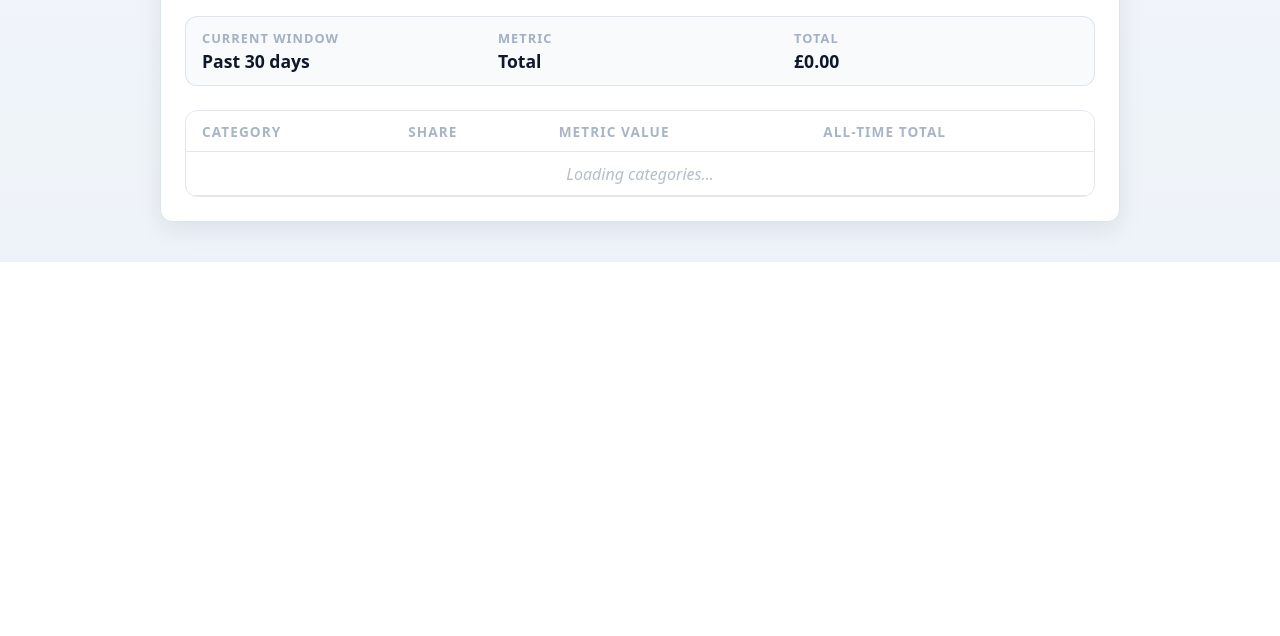
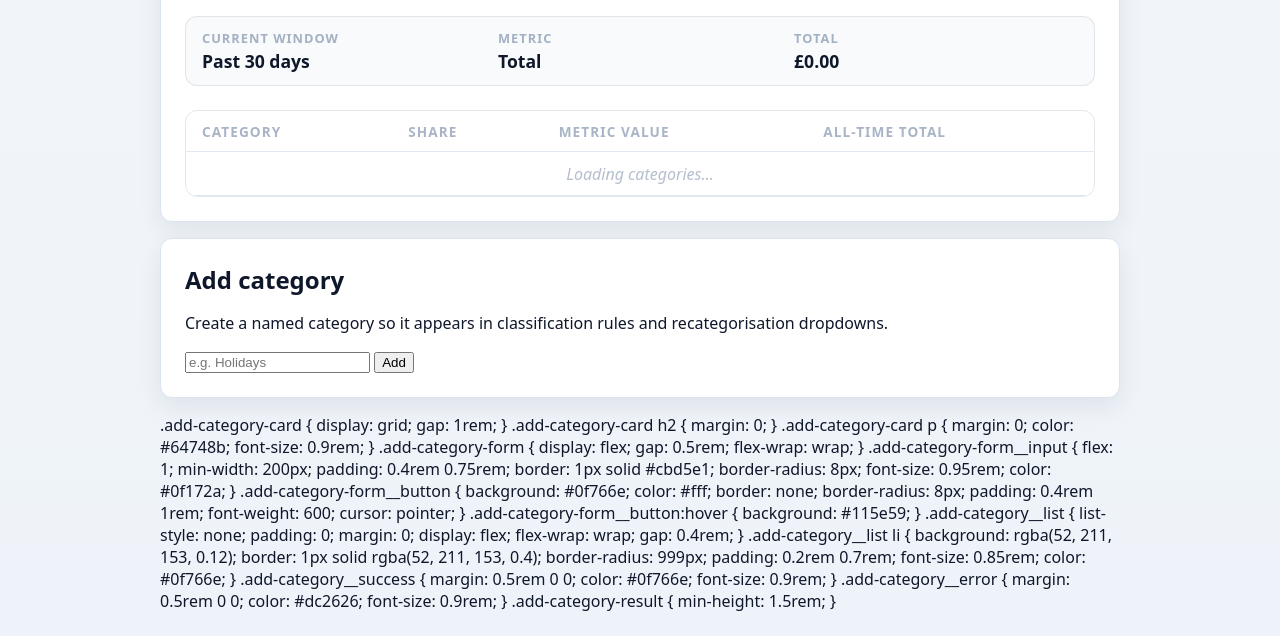
Before and after one commit to sebbacon/starling, a Django app: template templates/spaces/categories.html in a window 1280 px wide. Shown: the part 657-1293 px from the top of the page. Before the commit the page ends 919 px from the top, so only its background shows below. Run offline with Django 5.2, Linux system fonts and the light colour scheme; the template is opened without the code that fills it, so the values that code supplies are empty; some libraries are stand-ins or nearby versions.

Commit message:
Store application users and custom categories

```diff
--- a/starling_web/spaces/urls.py
+++ b/starling_web/spaces/urls.py
@@ -13,6 +13,7 @@
     path("", RedirectView.as_view(pattern_name="spaces:spending", permanent=False), name="home"),
     path("categories/", views.categories_overview, name="categories"),
     path("categories/data/", views.categories_data, name="categories-data"),
+    path("categories/add/", views.add_category, name="categories-add"),
     path("spending/", views.spending, name="spending"),
     path("spending/category/<str:category_name>/", views.spending, name="spending-category"),
     path("spending/counterparty/<str:counterparty_name>/", views.spending, name="spending-counterparty"),
--- a/templates/spaces/categories.html
+++ b/templates/spaces/categories.html
@@ -59,6 +59,29 @@
           </tr>
         </tbody>
       </table>
+    </div>
+  </section>
+
+  <section class="card add-category-card">
+    <h2>Add category</h2>
+    <p>Create a named category so it appears in classification rules and recategorisation dropdowns.</p>
+    <form
+      hx-post="{% url 'spaces:categories-add' %}"
+      hx-target="#add-category-result"
+      hx-swap="innerHTML"
+      hx-on::after-request="if(event.detail.successful && event.detail.xhr.status===200 && !this.querySelector('.add-category__error')) this.querySelector('input[name=name]').value=''"
+      class="add-category-form"
+    >
+      {% csrf_token %}
+      <input type="text" name="name" placeholder="e.g. Holidays" class="add-category-form__input" required />
+      <button type="submit" class="add-category-form__button">Add</button>
+    </form>
+    <div id="add-category-result" class="add-category-result">
+      {% if user_categories %}
+        <ul class="add-category__list">
+          {% for cat in user_categories %}<li>{{ cat.name }}</li>{% endfor %}
+        </ul>
+      {% endif %}
     </div>
   </section>
 
@@ -179,6 +202,75 @@
       text-align: center;
       color: rgba(148, 163, 184, 0.7);
       font-style: italic;
+    }
+  </style>
+
+    .add-category-card {
+      display: grid;
+      gap: 1rem;
+    }
+    .add-category-card h2 {
+      margin: 0;
+    }
+    .add-category-card p {
+      margin: 0;
+      color: #64748b;
+      font-size: 0.9rem;
+    }
+    .add-category-form {
+      display: flex;
+      gap: 0.5rem;
+      flex-wrap: wrap;
+    }
+    .add-category-form__input {
+      flex: 1;
+      min-width: 200px;
+      padding: 0.4rem 0.75rem;
+      border: 1px solid #cbd5e1;
+      border-radius: 8px;
+      font-size: 0.95rem;
+      color: #0f172a;
+    }
+    .add-category-form__button {
+      background: #0f766e;
+      color: #fff;
+      border: none;
+      border-radius: 8px;
+      padding: 0.4rem 1rem;
+      font-weight: 600;
+      cursor: pointer;
+    }
+    .add-category-form__button:hover {
+      background: #115e59;
+    }
+    .add-category__list {
+      list-style: none;
+      padding: 0;
+      margin: 0;
+      display: flex;
+      flex-wrap: wrap;
+      gap: 0.4rem;
+    }
+    .add-category__list li {
+      background: rgba(52, 211, 153, 0.12);
+      border: 1px solid rgba(52, 211, 153, 0.4);
+      border-radius: 999px;
+      padding: 0.2rem 0.7rem;
+      font-size: 0.85rem;
+      color: #0f766e;
+    }
+    .add-category__success {
+      margin: 0.5rem 0 0;
+      color: #0f766e;
+      font-size: 0.9rem;
+    }
+    .add-category__error {
+      margin: 0.5rem 0 0;
+      color: #dc2626;
+      font-size: 0.9rem;
+    }
+    .add-category-result {
+      min-height: 1.5rem;
     }
   </style>
 
```
Also changed, not shown: starling_spaces/ingestion.py (+11 -1 lines), starling_web/spaces/admin.py (+25 -1 lines), starling_web/spaces/management/commands/backfill_spenders.py (added, +19 -0 lines), starling_web/spaces/models.py (+20 -0 lines), tests/test_categories_view.py (+34 -1 lines), tests/test_management_commands.py (+31 -1 lines), tests/test_space_ingestion.py (+129 -1 lines), starling_web/spaces/migrations/0005_add_application_user_and_spender.py (added), starling_web/spaces/migrations/0006_add_user_defined_category.py (added).
